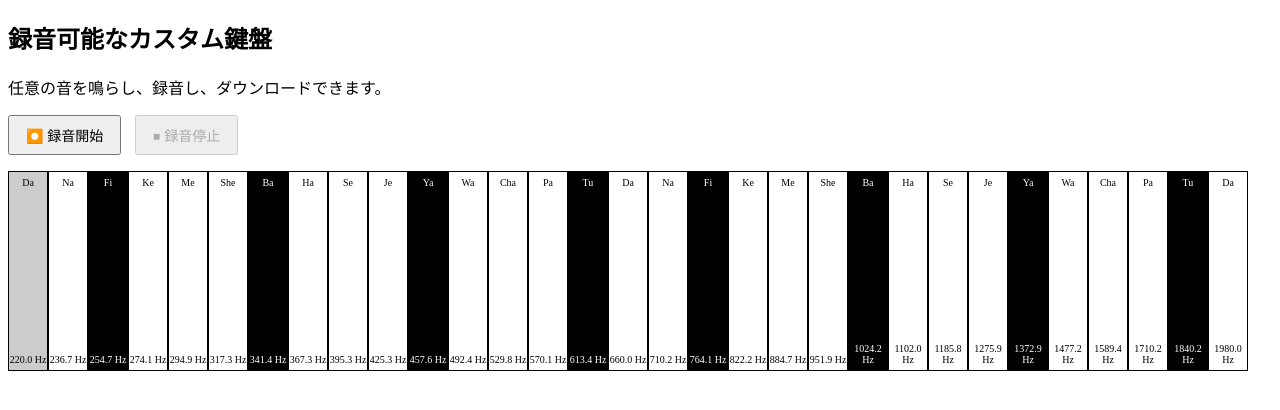
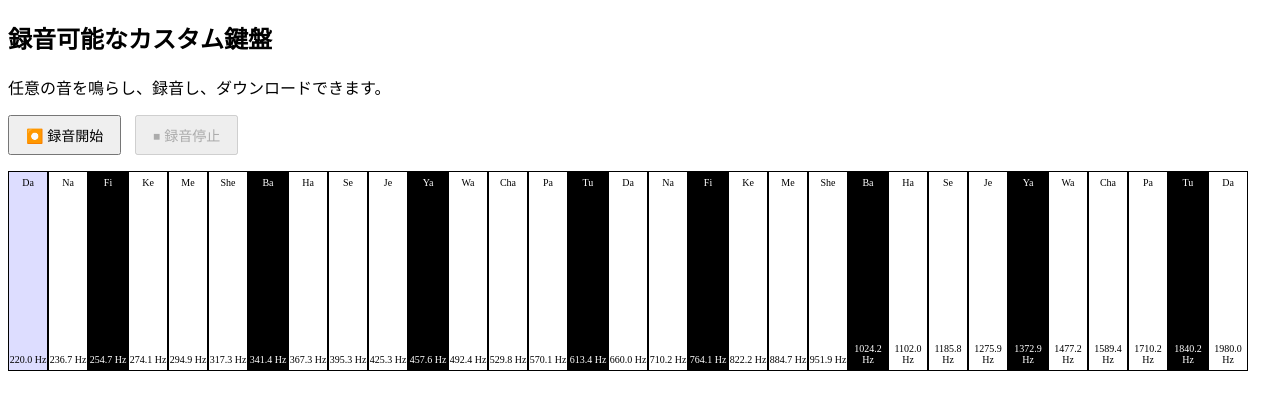
Before and after one commit to german-like/Kadim, a plain HTML site: page カディム音律.html in a window 1280 px wide. In both pictures the pointer is over the element 28 px from the left and 270 px from the top of the page. Drawn offline with Linux system fonts and the light colour scheme.

Commit message:
Update カディム音律.html

```diff
--- a/カディム音律.html
+++ b/カディム音律.html
@@ -2,7 +2,7 @@
 <html lang="ja">
 <head>
   <meta charset="UTF-8">
-  <title>カディム音律鍵盤</title>
+  <title>録音可能な鍵盤</title>
   <style>
     .keyboard {
       display: flex;
@@ -24,7 +24,7 @@
     }
 
     .white:hover {
-      background: #ccc;
+      background: #ddf;
     }
 
     .black {
```
